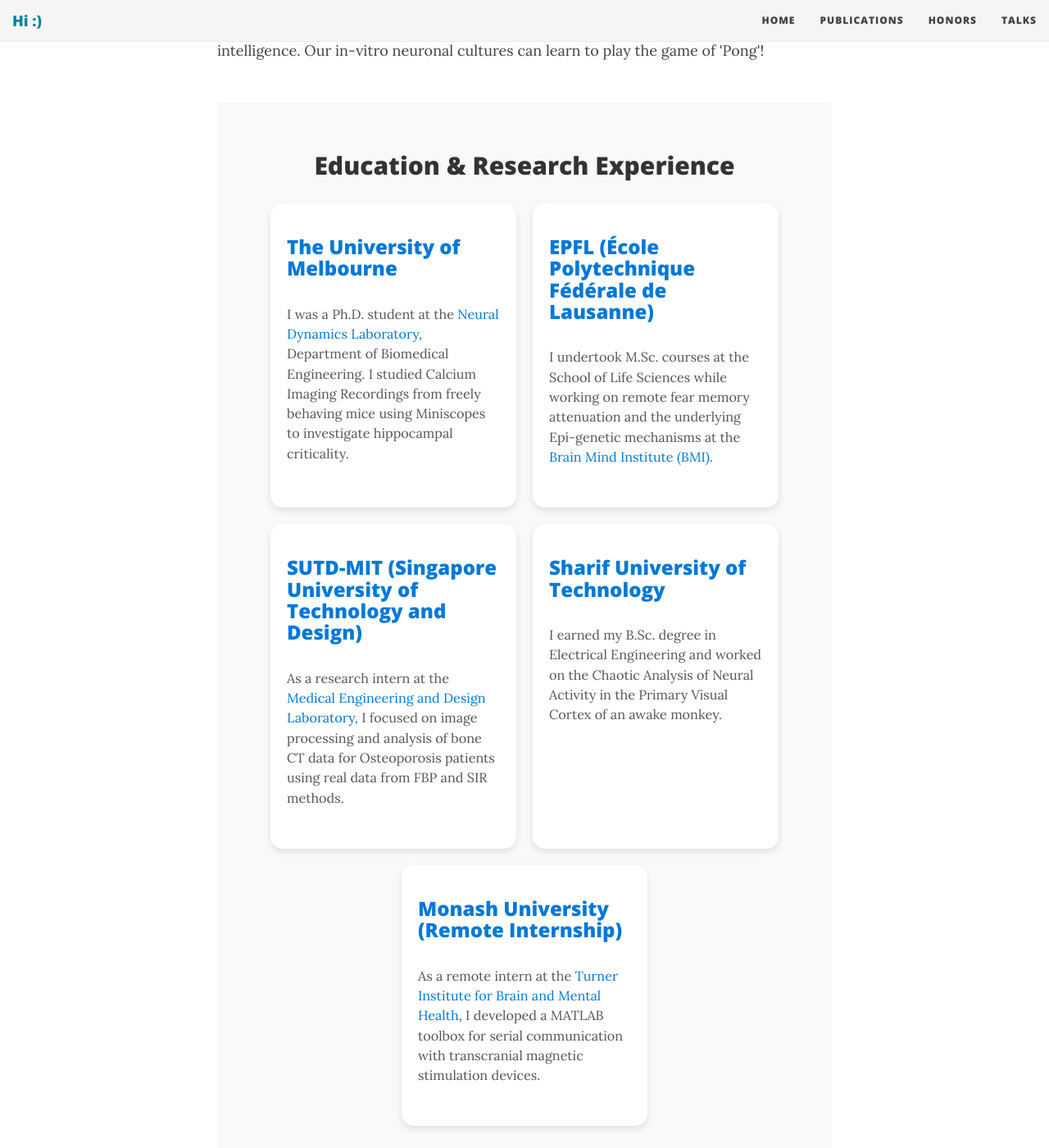
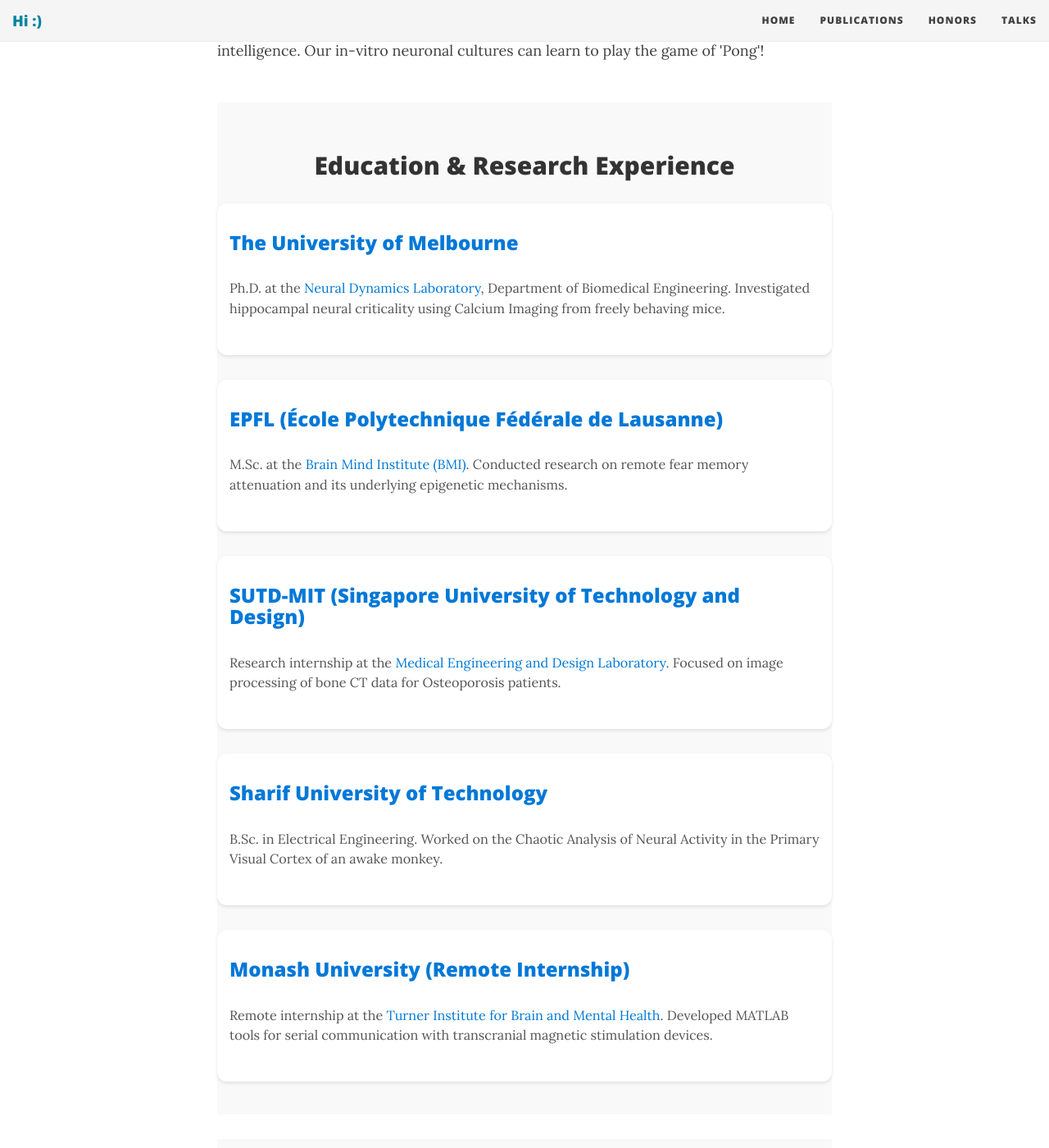
Before and after one commit to ForoughHa/ForoughHa.github.io, a Jekyll site: the page built from index.html, in a window 1280 px wide and 1400 px high, scrolled down 920 px. Shown: the whole window at 82% size. Built offline with Jekyll 4.4.1, drawn with Linux system fonts in a browser that asks for light colours; nearby versions of some CDN libraries; the list of posts is cut into pages by our own code.

Commit message:
Update index.html

```diff
--- a/index.html
+++ b/index.html
@@ -38,55 +38,51 @@
 
 <!-- Education Section -->
 <section style="background: #f9f9f9; padding: 40px 0; margin-top: 30px;">
-  <div style="max-width: 1000px; margin: 0 auto;">
+  <div style="max-width: 800px; margin: 0 auto;">
     <h2 style="text-align: center; color: #333; margin-bottom: 30px;">Education & Research Experience</h2>
-    <div style="display: flex; flex-wrap: wrap; gap: 20px; justify-content: center;">
+    <div style="display: flex; flex-direction: column; gap: 30px;">
 
-      <!-- Card 1 -->
-      <div style="background: white; border-radius: 15px; box-shadow: 0 4px 8px rgba(0, 0, 0, 0.1); padding: 20px; width: 300px; transition: transform 0.2s;">
-        <h3 style="color: #0078D7;">The University of Melbourne</h3>
+      <!-- Entry 1 -->
+      <div style="padding: 15px; background: white; border-radius: 12px; box-shadow: 0 2px 4px rgba(0, 0, 0, 0.1);">
+        <h3 style="color: #0078D7; margin-bottom: 5px;">The University of Melbourne</h3>
         <p style="font-size: 0.9em; color: #555;">
-          I was a Ph.D. student at the
-          <a href="https://ndl-lab.org/" style="color: #0078D7;">Neural Dynamics Laboratory</a>, Department of Biomedical Engineering.
-          I studied Calcium Imaging Recordings from freely behaving mice using Miniscopes to investigate hippocampal criticality.
+          Ph.D. at the <a href="https://ndl-lab.org/" style="color: #0078D7;">Neural Dynamics Laboratory</a>, Department of Biomedical Engineering.
+          Investigated hippocampal neural criticality using Calcium Imaging from freely behaving mice.
         </p>
       </div>
 
-      <!-- Card 2 -->
-      <div style="background: white; border-radius: 15px; box-shadow: 0 4px 8px rgba(0, 0, 0, 0.1); padding: 20px; width: 300px; transition: transform 0.2s;">
-        <h3 style="color: #0078D7;">EPFL (École Polytechnique Fédérale de Lausanne)</h3>
+      <!-- Entry 2 -->
+      <div style="padding: 15px; background: white; border-radius: 12px; box-shadow: 0 2px 4px rgba(0, 0, 0, 0.1);">
+        <h3 style="color: #0078D7; margin-bottom: 5px;">EPFL (École Polytechnique Fédérale de Lausanne)</h3>
         <p style="font-size: 0.9em; color: #555;">
-          I undertook M.Sc. courses at the School of Life Sciences while working on remote fear memory attenuation and the underlying Epi-genetic mechanisms
-          at the <a href="https://www.epfl.ch/schools/sv/bmi/" style="color: #0078D7;">Brain Mind Institute (BMI)</a>.
+          M.Sc. at the <a href="https://www.epfl.ch/schools/sv/bmi/" style="color: #0078D7;">Brain Mind Institute (BMI)</a>.
+          Conducted research on remote fear memory attenuation and its underlying epigenetic mechanisms.
         </p>
       </div>
 
-      <!-- Card 3 -->
-      <div style="background: white; border-radius: 15px; box-shadow: 0 4px 8px rgba(0, 0, 0, 0.1); padding: 20px; width: 300px; transition: transform 0.2s;">
-        <h3 style="color: #0078D7;">SUTD-MIT (Singapore University of Technology and Design)</h3>
+      <!-- Entry 3 -->
+      <div style="padding: 15px; background: white; border-radius: 12px; box-shadow: 0 2px 4px rgba(0, 0, 0, 0.1);">
+        <h3 style="color: #0078D7; margin-bottom: 5px;">SUTD-MIT (Singapore University of Technology and Design)</h3>
         <p style="font-size: 0.9em; color: #555;">
-          As a research intern at the
-          <a href="https://med.sutd.edu.sg/subburaj" style="color: #0078D7;">Medical Engineering and Design Laboratory</a>,
-          I focused on image processing and analysis of bone CT data for Osteoporosis patients using real data from FBP and SIR methods.
+          Research internship at the <a href="https://med.sutd.edu.sg/subburaj" style="color: #0078D7;">Medical Engineering and Design Laboratory</a>.
+          Focused on image processing of bone CT data for Osteoporosis patients.
         </p>
       </div>
 
-      <!-- Card 4 -->
-      <div style="background: white; border-radius: 15px; box-shadow: 0 4px 8px rgba(0, 0, 0, 0.1); padding: 20px; width: 300px; transition: transform 0.2s;">
-        <h3 style="color: #0078D7;">Sharif University of Technology</h3>
+      <!-- Entry 4 -->
+      <div style="padding: 15px; background: white; border-radius: 12px; box-shadow: 0 2px 4px rgba(0, 0, 0, 0.1);">
+        <h3 style="color: #0078D7; margin-bottom: 5px;">Sharif University of Technology</h3>
         <p style="font-size: 0.9em; color: #555;">
-          I earned my B.Sc. degree in Electrical Engineering and worked on the Chaotic Analysis of Neural Activity in the
-          Primary Visual Cortex of an awake monkey.
+          B.Sc. in Electrical Engineering. Worked on the Chaotic Analysis of Neural Activity in the Primary Visual Cortex of an awake monkey.
         </p>
       </div>
 
-      <!-- Card 5 -->
-      <div style="background: white; border-radius: 15px; box-shadow: 0 4px 8px rgba(0, 0, 0, 0.1); padding: 20px; width: 300px; transition: transform 0.2s;">
-        <h3 style="color: #0078D7;">Monash University (Remote Internship)</h3>
+      <!-- Entry 5 -->
+      <div style="padding: 15px; background: white; border-radius: 12px; box-shadow: 0 2px 4px rgba(0, 0, 0, 0.1);">
+        <h3 style="color: #0078D7; margin-bottom: 5px;">Monash University (Remote Internship)</h3>
         <p style="font-size: 0.9em; color: #555;">
-          As a remote intern at the
-          <a href="https://www.monash.edu/turner-institute" style="color: #0078D7;">Turner Institute for Brain and Mental Health</a>,
-          I developed a MATLAB toolbox for serial communication with transcranial magnetic stimulation devices.
+          Remote internship at the <a href="https://www.monash.edu/turner-institute" style="color: #0078D7;">Turner Institute for Brain and Mental Health</a>.
+          Developed MATLAB tools for serial communication with transcranial magnetic stimulation devices.
         </p>
       </div>
 
@@ -94,16 +90,6 @@
   </div>
 </section>
 
-<!-- Add Hover Effect -->
-<style>
-  div[style*="box-shadow"] {
-    cursor: pointer;
-  }
-  div[style*="box-shadow"]:hover {
-    transform: scale(1.05); /* Makes the card pop out slightly */
-    box-shadow: 0 8px 16px rgba(0, 0, 0, 0.2); /* Increases shadow on hover */
-  }
-</style>
 
 
 <!-- Research Interests Section -->
@@ -159,23 +145,43 @@
 </style>
 
 
-<!-- Banners Section -->
-<section id="banner" style="display: flex; justify-content: space-around; flex-wrap: wrap; margin-top: 30px;">
+<!-- Logos Section -->
+<section style="background: #f9f9f9; padding: 40px 0; margin-top: 30px;">
+  <div style="max-width: 900px; margin: 0 auto; text-align: center;">
+    <h2 style="color: #333; margin-bottom: 30px;">Affiliations</h2>
+    <div style="display: flex; flex-wrap: wrap; justify-content: center; gap: 30px;">
 
-  <a href="https://corticallabs.com/" target="_blank">
-    <img src="img/corticallabs.png" alt="Cortical Labs" style="max-width: 150px; margin: 10px;">
-  </a>
-   <a href="https://ndl-lab.org/our-team" target="_blank">
-    <img src="img/unimelb.png" alt="University of Melbourne" style="max-width: 150px; margin: 10px;">
-  </a>
-  <a href="http://www.epfl.ch" target="_blank">
-    <img src="img/epfl.png" alt="EPFL" style="max-width: 150px; margin: 10px;">
-  </a>
-  <a href="https://www.sutd.edu.sg/" target="_blank">
-    <img src="img/sutd.png" alt="SUTD-MIT" style="max-width: 150px; margin: 10px;">
-  </a>
-    </a>
-  <a href="https://www.monash.edu/turner-institute" target="_blank">
-    <img src="img/Monash_logo.png" alt="Monash University" style="max-width: 150px; margin: 10px;">
-  </a>
+      <!-- Logo 1 -->
+      <a href="https://corticallabs.com/" target="_blank" style="display: inline-block; transition: transform 0.3s;">
+        <img src="img/corticallabs.png" alt="Cortical Labs" style="width: 120px; height: auto;">
+      </a>
+
+      <!-- Logo 2 -->
+      <a href="https://ndl-lab.org/our-team" target="_blank" style="display: inline-block; transition: transform 0.3s;">
+        <img src="img/unimelb.png" alt="University of Melbourne" style="width: 120px; height: auto;">
+      </a>
+
+      <!-- Logo 3 -->
+      <a href="http://www.epfl.ch" target="_blank" style="display: inline-block; transition: transform 0.3s;">
+        <img src="img/epfl.png" alt="EPFL" style="width: 120px; height: auto;">
+      </a>
+
+      <!-- Logo 4 -->
+      <a href="https://www.sutd.edu.sg/" target="_blank" style="display: inline-block; transition: transform 0.3s;">
+        <img src="img/sutd.png" alt="SUTD-MIT" style="width: 120px; height: auto;">
+      </a>
+
+      <!-- Logo 5 -->
+      <a href="https://www.monash.edu/turner-institute" target="_blank" style="display: inline-block; transition: transform 0.3s;">
+        <img src="img/Monash_logo.png" alt="Monash University" style="width: 120px; height: auto;">
+      </a>
+    </div>
+  </div>
 </section>
+
+<!-- Hover Effect -->
+<style>
+  a[style*="transition: transform"]:hover {
+    transform: scale(1.1); /* Slightly enlarges logo on hover */
+  }
+</style>
```
